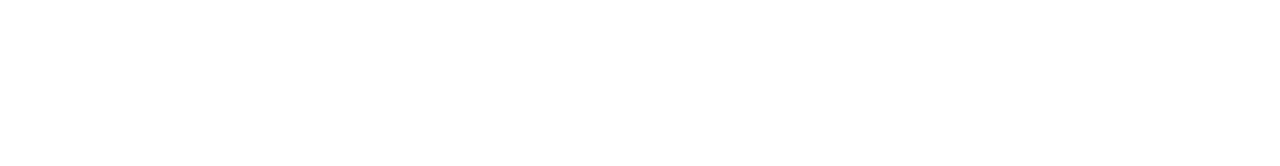
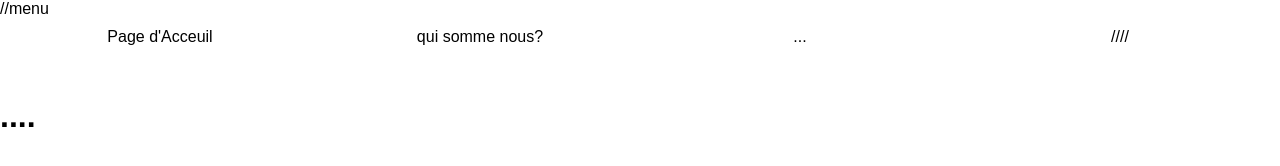
Before and after one commit to Foxira/colleectproject, a plain HTML site: page index.html in a window 1280 px wide. Shown: the top 166 px of the page. Drawn offline with Linux system fonts and the light colour scheme.

Commit message:
Add files via upload

```diff
--- /dev/null
+++ b/css/index.css
@@ -0,0 +1,49 @@
+/*Reset CSS*/
+*{
+    margin: 0px;
+    padding: 0px;
+    font-family: Avenir, sans-serif;
+  }
+
+  nav{
+    width: 100%;
+    margin: 0px auto 40px auto;
+    background-color: white;
+    position: sticky;
+    top: 0px;
+  }
+
+  nav ul{
+    list-style-type: none;
+  }
+
+  nav li{
+    float: left;
+    width: 25%;/*100% divisé par le nombre d'éléments de menu*/
+    text-align: center;/*Centre le texte dans les éléments de menu*/
+  }
+
+  /*Evite que le menu n'ait une hauteur nulle*/
+  nav ul::after{
+    content: "";
+    display: table;
+    clear: both;
+  }
+
+  nav a{
+    display: block; /*Toute la surface sera cliquable*/
+    text-decoration: none;
+    color: black;
+    border-bottom: 2px solid transparent;/*Evite le décalage des éléments sous le menu à cause de la bordure en :hover*/
+    padding: 10px 0px;/*Agrandit le menu et espace la bordure du texte*/
+  }
+
+  nav a:hover{
+    color: orange;
+    border-bottom: 2px solid gold;
+  }
+
+  .conteneur{
+  margin: 0px 20px;
+  height: 1500px;
+  }
--- a/index.html
+++ b/index.html
@@ -1,6 +1,28 @@
 
 <!DOCTYPE html>
+<html lang="fr">
 <html>
 <head>
+  <title>Page d'Acceuil</title>
+  <link rel="stylesheet" href="css/index.css">
+  <meta charset="UTF-8">
   </head>
+  //menu
+  <nav>
+    <ul>
+      <li><a href="index.html">Page d'Acceuil</a></li>
+      <li><a href="nous.html">qui somme nous? </a></li>
+      <li><a href="#">...</a></li>
+      <li><a href="#">////</a></li>
+    </ul>
+  </nav>
+  <body>
+   <h1>....</h1>
+
+
+   </body>
+  <div class="conteneur">
+  </div>
+
+
 </html>
```
Also changed, not shown: nous.html (added, +28 -0 lines).
